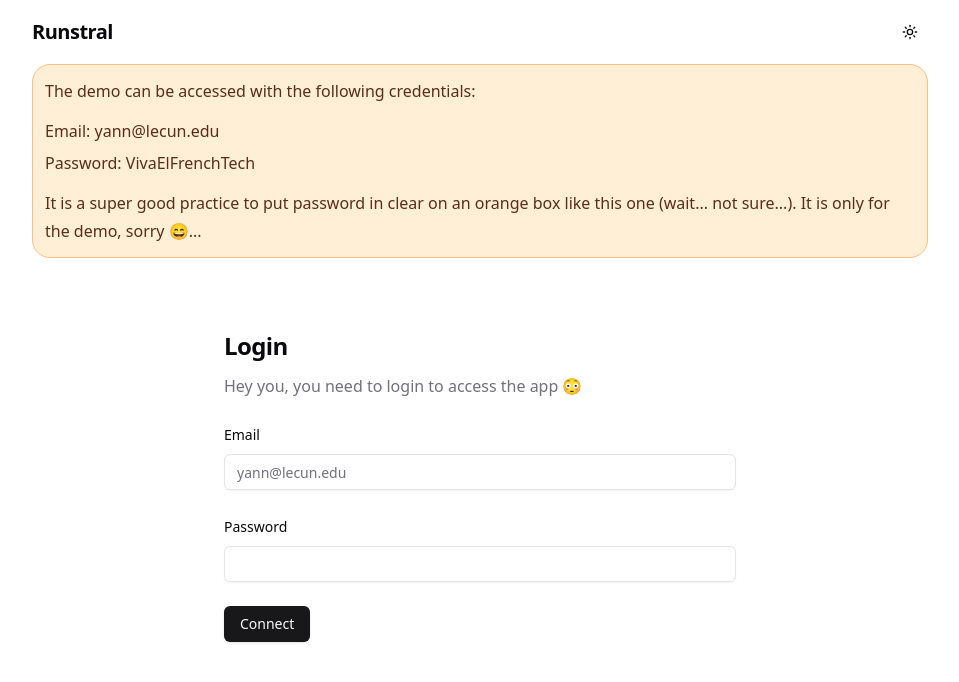
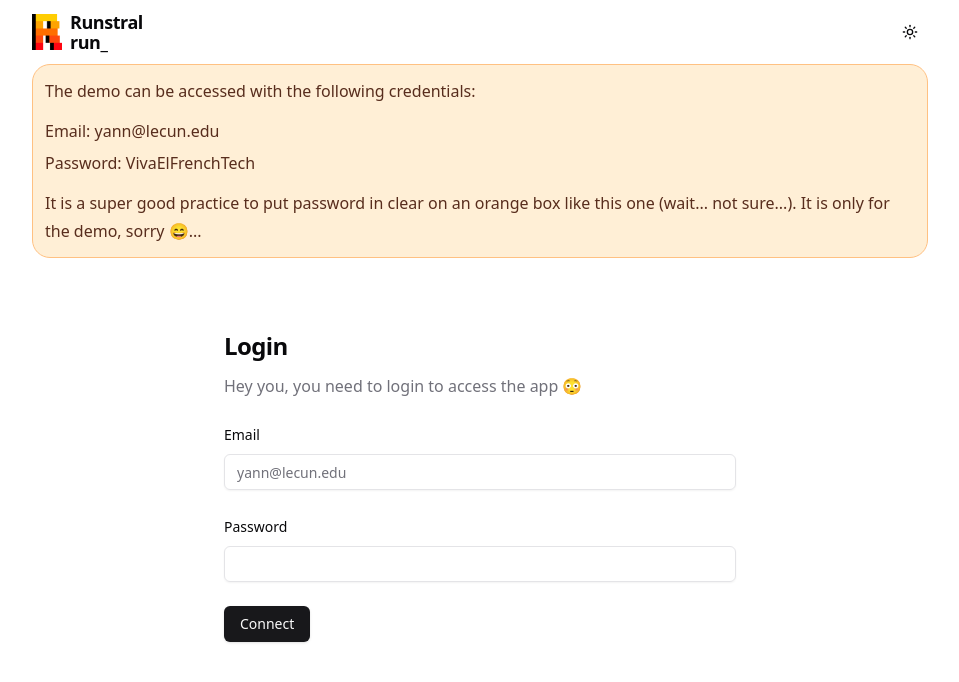
Before and after one commit to PierreLouisLetoquart/runstral, a Next.js app: page /login in a window 1280 px wide. Shown: the top 682 px of the page, without its empty margins (160-1119 px from the left). Built offline with nearby package versions, Linux system fonts and the light colour scheme; no server answers.

Commit message:
feat: runstral logo with dark theme

```diff
--- a/src/components/main-navbar.tsx
+++ b/src/components/main-navbar.tsx
@@ -3,6 +3,7 @@ import Link from "next/link";
 import { cn } from "@/lib/utils";
 import { ModeToggle } from "./mode-toggle";
 import { SignoutButon } from "./signout-button";
+import Image from "next/image";
 
 // eslint-disable-next-line -- Weird eslint error saying equals to supertype (makes sense btw, but let me do my thing)
 interface NavbarProps extends React.HTMLAttributes<HTMLElement> {}
@@ -13,8 +14,26 @@ export function Navbar({ className, ...props }: NavbarProps) {
       className={cn("w-full h-16 flex items-center justify-between", className)}
       {...props}
     >
-      <Link href={"/"}>
-        <h1 className="text-xl font-bold tracking-tight">Runstral</h1>
+      <Link className="flex items-center gap-2" href={"/"}>
+        <Image
+          className="block dark:hidden"
+          src="/logo.png"
+          alt="Runstral Logo"
+          width={30}
+          height={30}
+        />
+        <Image
+          className="hidden dark:block"
+          src="/logo-dark.png"
+          alt="Runstral Logo"
+          width={30}
+          height={30}
+        />
+        <h1 className="text-lg leading-5 font-bold tracking-tight">
+          Runstral
+          <br />
+          run_
+        </h1>
       </Link>
       <div className="flex items-center gap-3">
         <ModeToggle />
```
Also changed, not shown: public/logo-dark.png (added), public/logo.png (added).
